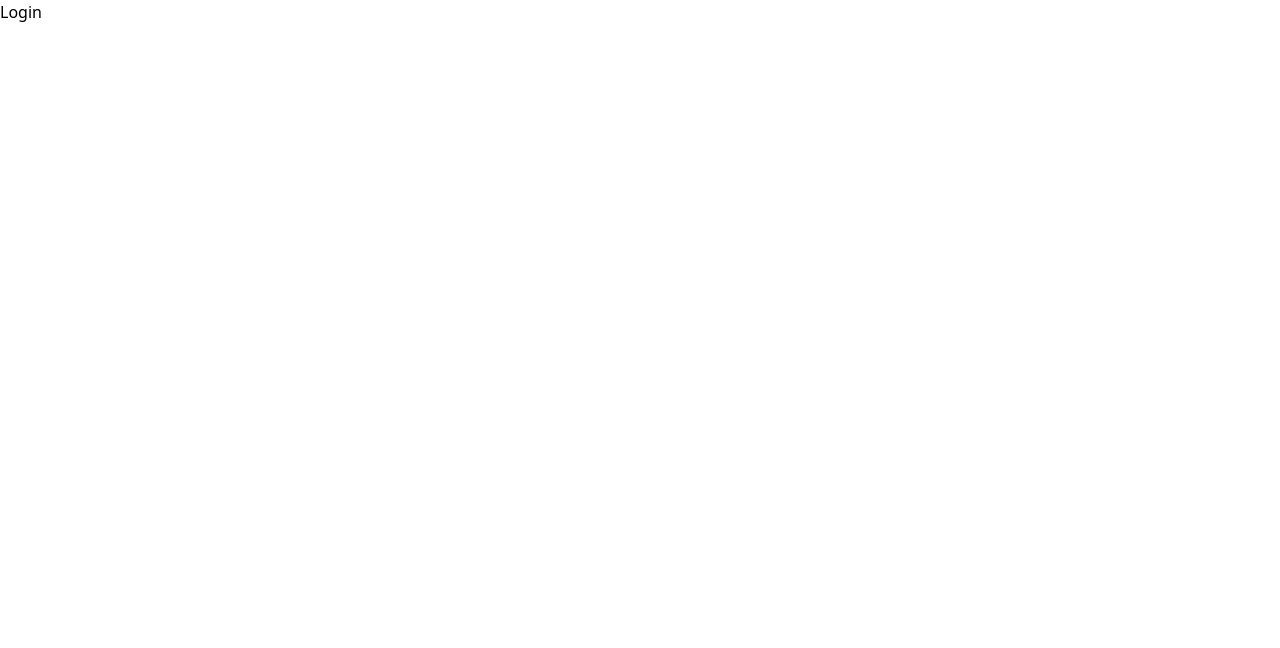
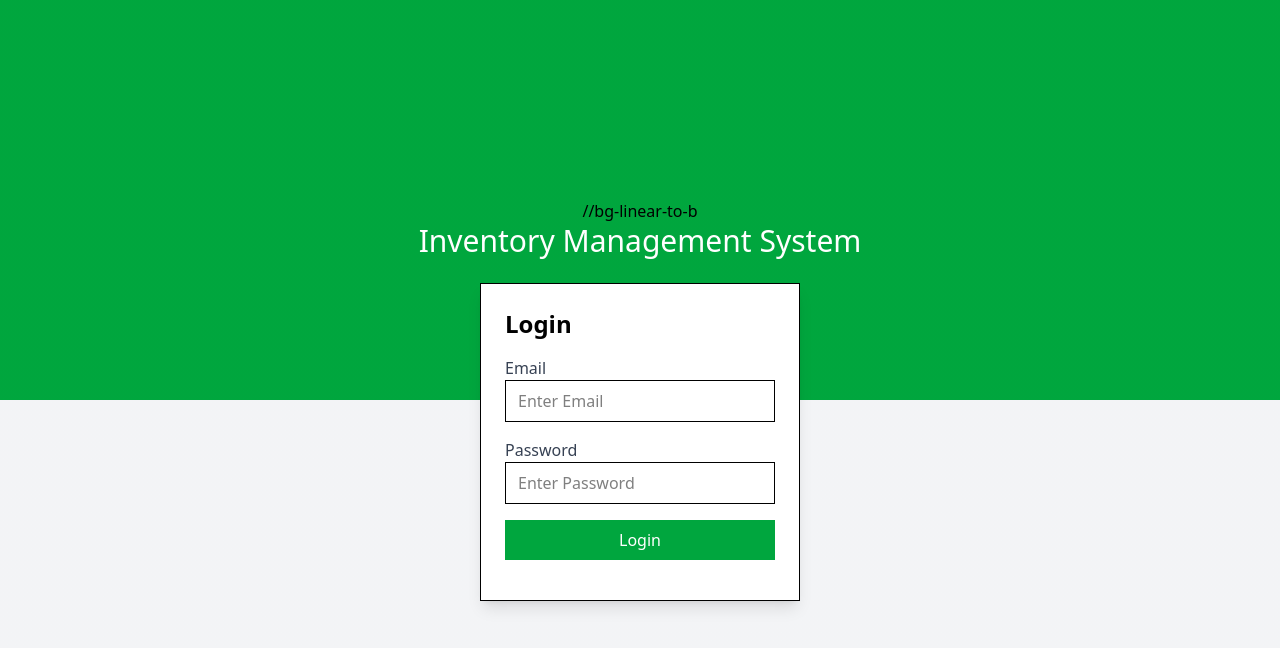
Before and after one commit to wmtutul/Inventory-Management, a React app in the folder frontend/: page /login in a window 1280 px wide. Shown: the top 648 px of the page. Built offline with nearby package versions, Linux system fonts and the light colour scheme; the HTML template or start-up script is replaced by a standard one.

Commit message:
frontend login and register system

```diff
--- a/frontend/src/App.jsx
+++ b/frontend/src/App.jsx
@@ -1,15 +1,20 @@
 import './App.css'
 import {BrowserRouter as Router, Routes, Route} from 'react-router';
-import Root from './components/Root';
+import Root from './utils/Root';
+import Login from './pages/Login';
+import ProtectedRoutes from './utils/ProtectedRoutes';
 
 const App = () => {
   return (
     <Router>
       <Routes>
         <Route path='/' element={<Root/>}/>
-        <Route path='/admin/dashboard' element = {<h1>admin dashboard</h1>} />
+        <Route path='/admin/dashboard' element = {<ProtectedRoutes requireRole={["admin"]}>
+          <h1>admin dashboard</h1>
+        </ProtectedRoutes>} />
         <Route path='/customer/dashboard' element={<h1>customer dashboard</h1>}/>
-        <Route path='/login' element={<h1>Login</h1>} />
+        <Route path='/login' element={<Login/>} />
+        <Route path='/unauthorized' element={<p className='font-bold text-3xl mt-20 ml-20'>Unauthorized</p>} />
       </Routes>
     </Router>
   )
--- /dev/null
+++ b/frontend/src/pages/Login.jsx
@@ -0,0 +1,99 @@
+import {useNavigate} from "react-router"
+import React, { useState } from 'react'
+import {useAuth} from "../context/AuthContext";
+import axios from "axios";
+
+
+
+const Login = () => {
+
+  const [email, setEmail] = useState("");
+  const [password, setPassword] = useState("");
+  const [error, setError] = useState(null);
+  const [loading , setLoading] = useState(false);
+  const navigate = useNavigate();
+
+  const {login} = useAuth();
+
+  const handlesubmit = async (e) => {
+    e.preventDefault();
+    setLoading(true);
+    setError(null);
+
+
+    try {
+      const response = await axios.post("http://localhost:8000/api/auth/login", { email, password });
+
+      if(response.data.success) {
+        await login(response.data.user, response.data.token);
+        if(response.data.user.role === "admin"){
+            navigate("/admin/dashboard");
+        }else{
+          navigate("/customer/dashboard");
+        }
+
+      }else{
+        alert(response.data.error);
+      }
+
+    } catch (error) {
+      if(error.response){
+        setError(error.response.data.message);
+      }
+
+    }finally{
+      setLoading(false);
+    }
+
+  }
+
+
+
+  return (
+    <div className='flex flex-col items-center h-screen justify-center bg-linear-to-b from-green-600 from-50% to-gray-100 to-50% space-y-6'> //bg-linear-to-b
+        <h2 className='text-3xl text-white'>Inventory Management System</h2>
+        <div className='border shadow-lg p-6 w-80 bg-white'>
+          <h2 className='text-2xl font-bold mb-4'>Login</h2>
+          {error && (
+            <div className="bg-red-200 text-red-700 p-2 mb-4 rounded">
+              {error}
+            </div>
+          )}
+          <form onSubmit={handlesubmit}>
+            <div className='mb-4'>
+              <label className='block text-gray-700'>Email</label>
+              <input
+                type="email"
+                className='w-full px-3 py-2 border'
+                name='email'
+                required
+                onChange={(e) => setEmail(e.target.value)}
+                placeholder='Enter Email'
+              />
+            </div>
+            <div className='mb-4'>
+              <label className='block text-gray-700'>Password</label>
+              <input
+                type="password"
+                className='w-full px-3 py-2 border'
+                name='password'
+                required
+                onChange={(e) => setPassword(e.target.value)}
+                placeholder='Enter Password'
+              />
+            </div>
+            <div className='mb-4'>
+              <button
+                type="submit"
+                className='w-full bg-green-600 text-white py-2 cursor-pointer'
+              >
+                {loading ? "Loading..." : "Login"}
+              </button>
+            </div>
+          </form>
+        </div>
+    </div>
+  )
+}
+
+export default Login
--- /dev/null
+++ b/frontend/src/utils/ProtectedRoutes.jsx
@@ -0,0 +1,28 @@
+import { useNavigate } from "react-router";
+import { useAuth } from "../context/AuthContext"
+import { useEffect } from "react";
+
+
+const ProtectedRoutes = ({children, requireRole}) => {
+    const {user} = useAuth();
+    const navigate = useNavigate();
+
+    useEffect(() => {
+        if(!user) {
+            navigate('/login');
+            return;
+        }
+        if(!requireRole.includes(user.role)) {
+            navigate('/unauthorized');
+            return;
+        }
+
+    }, [user, navigate, requireRole])
+
+    if(!user) return null;
+    if(!requireRole.includes(user.role)) return null;
+
+    return children;
+}
+
+export default ProtectedRoutes;
```
Also changed, not shown: frontend/src/utils/Root.jsx (renamed from frontend/src/components/Root.jsx), 1 other file (tests, documents, lock files or other folders).
